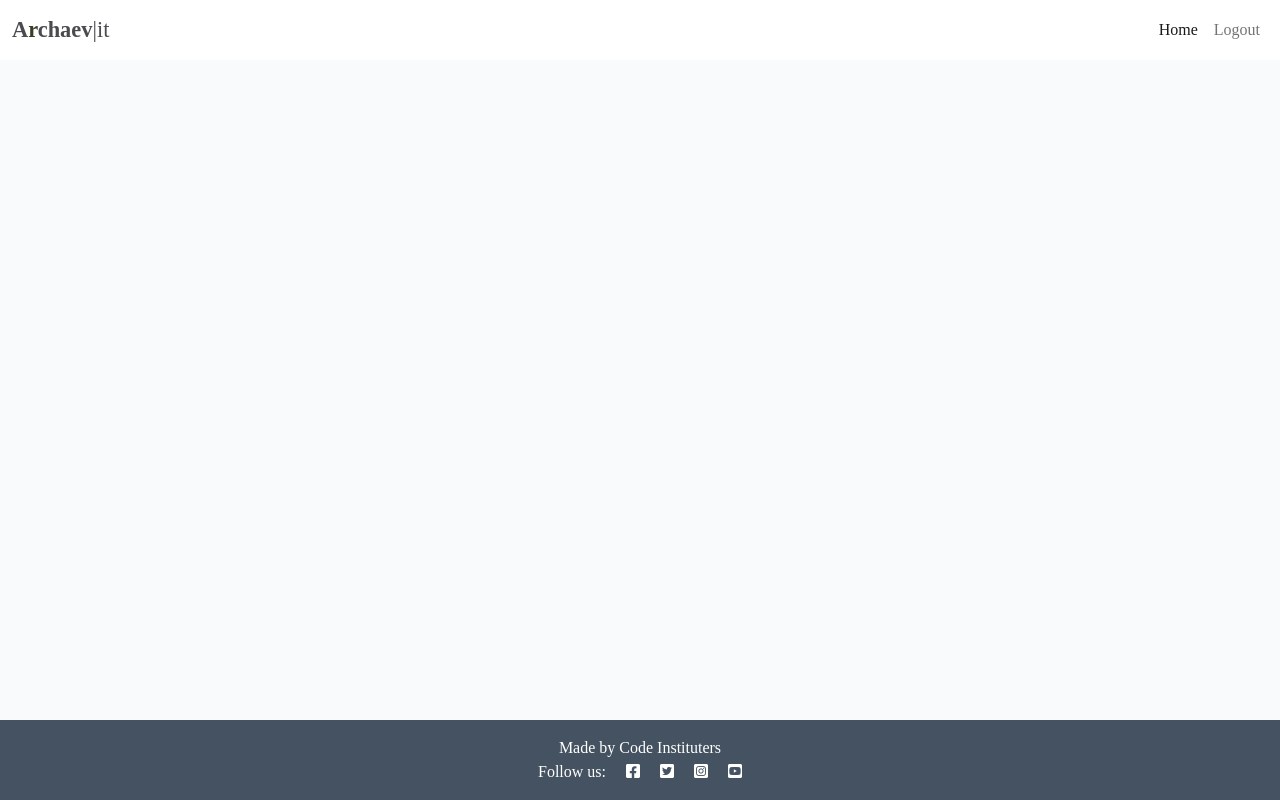
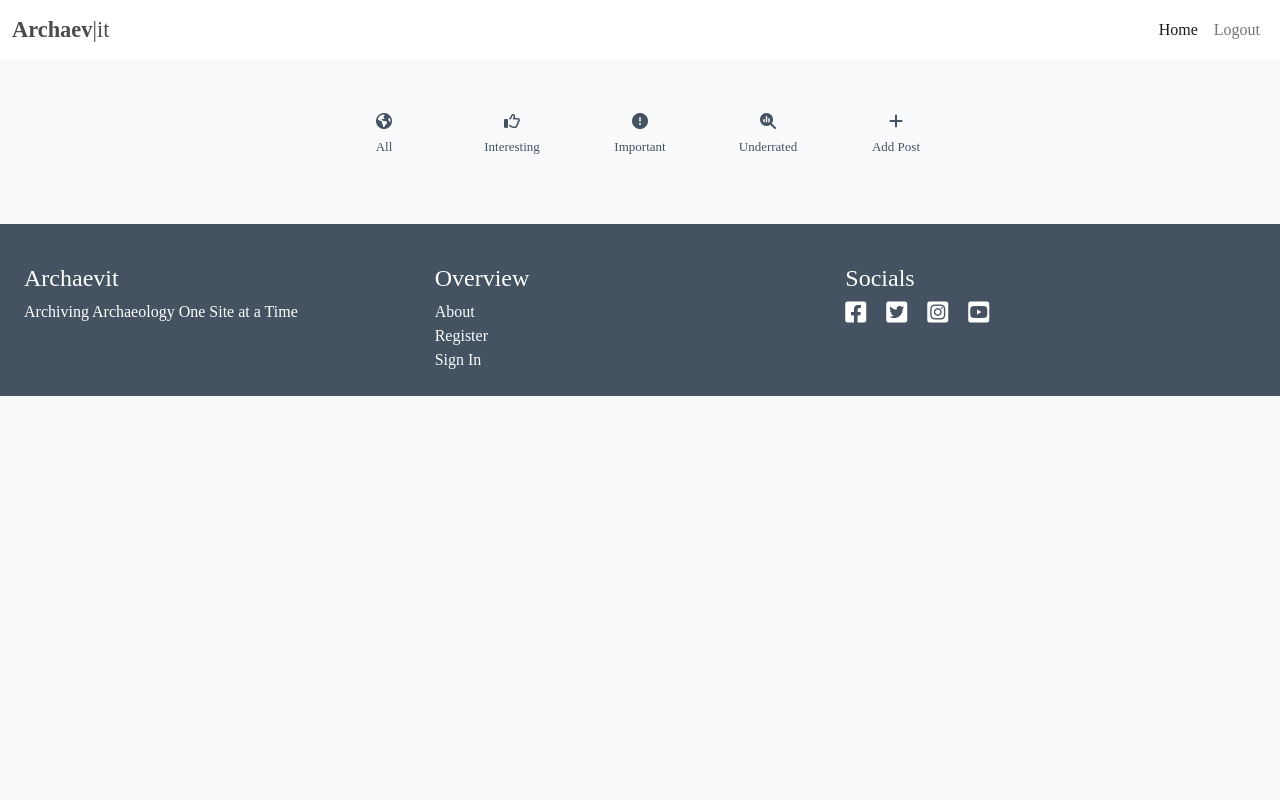
Before and after one commit to adamsburge/archaevit-blog, a Django app: page / in a window 1280 px wide. Run offline with Django 3.2, Linux system fonts and the light colour scheme; the visitor is signed in with stand-in values (Sample User, id 1); data that the repository does not hold is empty; parts of the project's set-up code (start-up, migrations or seed data) failed here and were passed over.

Commit message:
Add styling to base and index.html

```diff
--- a/static/css/style.css
+++ b/static/css/style.css
@@ -95,14 +95,41 @@ body {
     z-index: 100;
 }
 
+.socials {
+    font-size: x-large;
+}
+
+.filter-link {
+    text-decoration: none;
+    color: #445261;
+    border-radius: 3px;
+    padding: 2px;
+}
+
+.filter-link:hover {
+    background-color: #445261;
+    color: #F9FAFC;
+}
+
+
 .post-link {
     text-decoration: none;
-    color: #445261;
+    color: #364022;
 }
 
 .post-link:hover,
 .page-link {
-    color: #364022;
+    color: #445261;
+}
+
+.footer-link {
+    text-decoration: none;
+    color: #F9FAFC;
+}
+
+.footer-link:hover {
+    color: #F9FAFC;
+    text-decoration: underline;
 }
 
 .post-title {
@@ -153,3 +180,17 @@ body {
 .navbar-collapse {
     flex-grow: unset;
 }
+
+.small-text {
+    font-size: small;
+}
+
+@media (max-width: 767px) {
+    .small-text {
+        display: none;
+    }
+
+    .filter-link {
+        font-size: x-large;
+    }
+}
--- a/templates/base.html
+++ b/templates/base.html
@@ -26,8 +26,8 @@
 
     <nav class="navbar navbar-expand-lg navbar-light bg-white">
         <div class="container-fluid">
-            <a class="navbar-brand" href="{% url 'home' %}"><span class="brand">A<span class="red-o">r</span>chaev<span
-                        class="thin">|it</span></span></span></a>
+            <a class="navbar-brand" href="{% url 'home' %}"><span class="brand">Archaev<span
+                        class="thin">|it</span></span></a>
             <button class="navbar-toggler" type="button" data-bs-toggle="collapse" data-bs-target="#navbarText"
                 aria-controls="navbarText" aria-expanded="false" aria-label="Toggle navigation">
                 <span class="navbar-toggler-icon"></span>
@@ -61,12 +61,26 @@
     </main>
 
     <!-- Footer -->
-    <footer class="footer mt-auto py-3 dark-bg">
-        <p class="m-0 text-center text-white">Made by Code Instituters</p>
-        <p class="m-0 text-center text-white">Follow us: <i class="fab fa-facebook-square ms-3"></i>
-            <i class="fab fa-twitter-square ms-3"></i>
-            <i class="fab fa-instagram-square ms-3"></i>
-            <i class="fab fa-youtube-square ms-3"></i></p>
+    <footer class="footer mt-5 dark-bg">
+        <div class="row col-12 mt-3 p-4">
+            <div class="col-4">
+                <h4 class="text-white">Archaevit</h4>
+                <p class="text-white">Archiving Archaeology One Site at a Time</p>
+            </div>
+            <div class="col-4">
+                <h4 class="text-white">Overview</h4>
+                <a href="" class="footer-link">About</a><br>
+                <a href="" class="footer-link">Register</a><br>
+                <a href="" class="footer-link">Sign In</a>
+            </div>
+            <div class="col-4">
+                <h4 class="text-white">Socials</h4>
+                <i class="socials fab fa-facebook-square pe-3 text-white"></i>
+                <i class="socials fab fa-twitter-square pe-3 text-white"></i>
+                <i class="socials fab fa-instagram-square pe-3 text-white"></i>
+                <i class="socials fab fa-youtube-square pe-3 text-white"></i></p>
+            </div>
+        </div>
     </footer>
 </body>
 
--- a/templates/index.html
+++ b/templates/index.html
@@ -1,12 +1,27 @@
 {% extends "base.html" %}
 
 {% block content %}
+
+<div class="row col-10 col-md-6 mt-5 text-center center ">
+    {% if user.is_superuser %}
+        <a href="{% url 'home' %}" class="filter-link col-2 col-sm-2 center"><p class="card-text"><i class="fa-solid fa-earth-americas"></i> <br><span class="small-text">All</span></p></a>
+        <a href="" class="filter-link col-2 col-sm-2 center"><p class="card-text"><i class="fa-regular fa-thumbs-up"></i><br><span class="small-text">Interesting</span></p></a>
+        <a href="" class="filter-link col-2 col-sm-2 center"><p class="card-text"><i class="fa fa-circle-exclamation"></i><br><span class="small-text">Important</span></p></a>
+        <a href="" class="filter-link col-2 col-sm-2 center"><p class="card-text"><i class="fa fa-magnifying-glass-chart"></i><br><span class="small-text">Underrated</span></p></a>
+        <a href="" class="filter-link col-2 col-sm-2 center"><p class="card-text"><i class="fa-solid fa-plus"></i><br><span class="small-text">Add Post</span></p></a>
+    {% else %}
+        <p class="card-text col-md-3"><i class="fa-solid fa-earth-americas"></i><br><span class="small-text">Interesting</span></p>
+        <p class="card-text col-md-3"><i class="fa-regular fa-thumbs-up"></i><br><span class="small-text">Interesting</span></p>
+        <p class="card-text col-md-3"><i class="fa fa-circle-exclamation"></i><br><span class="small-text">Important</span></p>
+        <p class="card-text col-md-3"><i class="fa fa-magnifying-glass-chart"></i><br><span class="small-text">Underrated</span></p>
+    {% endif %}
+</div>
 
 <div class="container-fluid">
     <div class="row">
 
         <!-- Blog Entries Column -->
-        <div class="col-12 mt-5">
+        <div class="col-12 mt-3">
             <div class="row">
                 {% for post in post_list %}
                 <div class="col-md-12 col-lg-8 center">
@@ -30,9 +45,9 @@
                                     </a>
                                     <hr />
                                     <div class="row text-center center">
-                                        <p class="card-text col-sm-4"><i class="fa-regular fa-thumbs-up"></i><sup> {{ post.number_of_interesting_likes }}</sup> <br><span class="small">Interesting</span></p>
-                                        <p class="card-text col-sm-4"><i class="fa fa-circle-exclamation"></i><sup> {{ post.number_of_important_likes }}</sup> <br><span class="small">Important</span></p>
-                                        <p class="card-text col-sm-4"><i class="fa fa-magnifying-glass-chart"></i><sup> {{ post.number_of_underrated_likes }}</sup> <br><span class="small">Underrated</span></p>
+                                        <p class="card-text col-3 col-sm-4 center"><i class="fa-regular fa-thumbs-up"></i><sup> {{ post.number_of_interesting_likes }}</sup> <br><span class="small-text">Interesting</span></p>
+                                        <p class="card-text col-3 col-sm-4 center"><i class="fa fa-circle-exclamation"></i><sup> {{ post.number_of_important_likes }}</sup> <br><span class="small-text">Important</span></p>
+                                        <p class="card-text col-3 col-sm-4 center"><i class="fa fa-magnifying-glass-chart"></i><sup> {{ post.number_of_underrated_likes }}</sup> <br><span class="small-text">Underrated</span></p>
                                     </div>
 
                                 </div>
```
